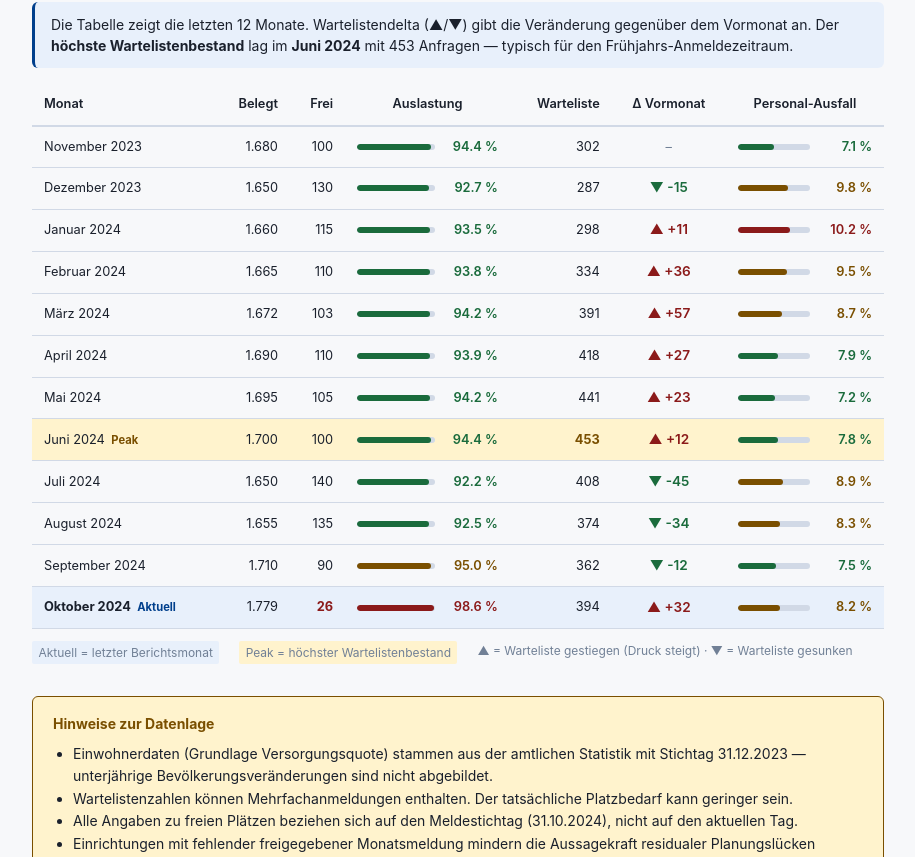
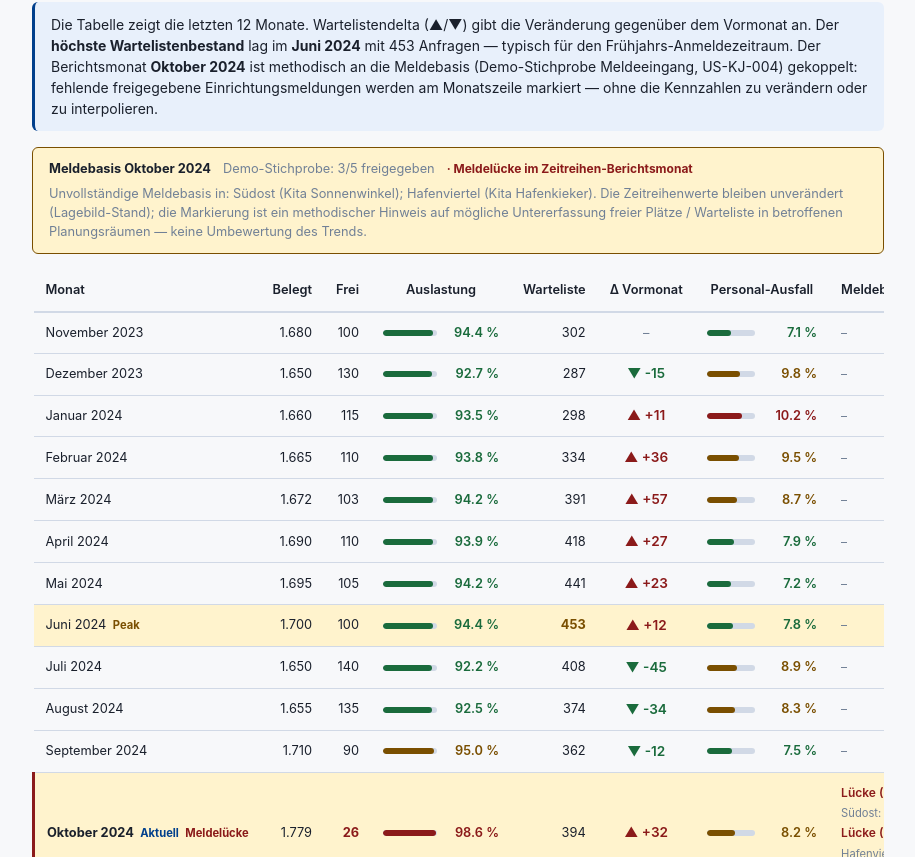
Before and after one commit to d0npedro/open-state, a Next.js app in the folder demo/: page /kita in a window 1280 px wide. Shown: the part 2643-3500 px from the top of the page, without its empty margins (182-1097 px from the left). Built offline with nearby package versions, Linux system fonts and the light colour scheme.

Commit message:
feat(kita): Zeitreihe Meldebasis-Datenlücken markieren (US-KJ-010)
Berichtsmonat in KitaZeitreiheTabelle methodisch an Meldeeingang-Stichprobe
koppeln (Session-sensitiv). Spalte Meldebasis, Summenhinweis, keine Interpolation.

```diff
--- a/demo/app/kita/page.tsx
+++ b/demo/app/kita/page.tsx
@@ -143,6 +143,7 @@ export default function KitaTransparenzberichtPage() {
           <li>Wartelistenzahlen können Mehrfachanmeldungen enthalten. Der tatsächliche Platzbedarf kann geringer sein.</li>
           <li>Alle Angaben zu freien Plätzen beziehen sich auf den Meldestichtag (31.10.2024), nicht auf den aktuellen Tag.</li>
           <li>Einrichtungen mit fehlender freigegebener Monatsmeldung mindern die Aussagekraft residualer Planungslücken (Hinweis only, keine Interpolation). Demo: Planungsraum Südost kann initial eine Meldelücke zeigen – nach Freigabe in der Monatsmeldung geschlossen.</li>
+          <li>Zeitreihe (US-KJ-010): Der Berichtsmonat Oktober 2024 ist methodisch an die Meldebasis-Stichprobe gekoppelt. Meldelücken werden in der Zeitreihentabelle markiert, ohne Kennzahlen zu verändern oder zu interpolieren.</li>
         </ul>
       </div>
 
--- a/demo/components/kita/KitaZeitreiheTabelle.tsx
+++ b/demo/components/kita/KitaZeitreiheTabelle.tsx
@@ -1,12 +1,25 @@
-import type { MonatsKennzahl } from '@/types/kita';
+'use client';
 
 /**
- * Monatsvergleich / Trenddarstellung für den öffentlichen Kita-Transparenzbericht.
+ * Monatsvergleich / Trenddarstellung für den öffentlichen Kita-Transparenzbericht (US-KJ-010).
  * Keine Chart-Bibliothek — reine HTML-Tabelle mit CSS-Visualisierungen.
  *
  * Zeigt: Auslastung, freie Plätze, Warteliste + Monatsdelta, Personalausfall.
  * Markiert: Peak-Monat (höchste Warteliste), saisonale Muster.
+ *
+ * Meldebasis (US-KJ-004 → 010): Der mit dem Meldeeingang übereinstimmende Berichtsmonat
+ * (Demo: Oktober 2024) erhält bei unvollständiger Stichprobe eine Datenlücken-Markierung.
+ * Session-sensitiv; nach Freigabe in /kita/meldung entfällt die Markierung.
+ * Hinweis only — keine Interpolation, keine Umbewertung der Zeitreihenwerte.
+ * Nur Aggregate, keine Kind- oder Personennamen.
  */
+
+import type { MonatsKennzahl } from '@/types/kita';
+import { demoKitaMeldeeingang } from '@/data/mockKitaMeldeeingang';
+import {
+  MeldebasisBadge,
+  useMeldeeingangFuerBedarfsplanung,
+} from '@/components/kita/KitaBedarfsplanungDatenbasis';
 
 // Minimaler Inline-Balken, CSS-only
 function MiniBar({ pct, maxPct = 100, color }: { pct: number; maxPct?: number; color: string }) {
@@ -46,9 +59,31 @@ interface Props {
 }
 
 export function KitaZeitreiheTabelle({ zeitreihe, peakMonatLabel }: Props) {
+  const { basen, eintraege, hydrated } = useMeldeeingangFuerBedarfsplanung();
+  const meldeMonatsIso = demoKitaMeldeeingang.monatsIso;
+  const meldeMonatsLabel = demoKitaMeldeeingang.monatsLabel;
+
   const maxAuslastung = Math.max(...zeitreihe.map(m => m.auslastungsgradProzent));
   const maxWarteliste = Math.max(...zeitreihe.map(m => m.wartelisteBestand));
   const peak = zeitreihe.find(m => m.wartelisteBestand === maxWarteliste);
+
+  /** Stichproben-Lücken (Planungsräume) – nur wenn hydratisiert, um SSR-Mismatch zu vermeiden */
+  const lueckenBasen = basen.filter(b => b.hatDatenluecke);
+  const freigegebenCount = eintraege.filter(e => e.status === 'FREIGEGEBEN').length;
+  const erwartetCount = eintraege.length;
+  const hatGesamtLuecke = hydrated && lueckenBasen.length > 0;
+  const schwereGesamt = lueckenBasen.some(b => b.schwere === 'UEBERFAELLIG')
+    ? 'UEBERFAELLIG'
+    : lueckenBasen.length > 0
+      ? 'AUSSTEHEND'
+      : 'OK';
+
+  const lueckenKurz = lueckenBasen
+    .map(b => {
+      const namen = b.luecken.map(e => e.einrichtungBezeichnung).join(', ');
+      return `${b.planungsraumBezeichnung} (${namen})`;
+    })
+    .join('; ');
 
   return (
     <div>
@@ -65,9 +100,63 @@ export function KitaZeitreiheTabelle({ zeitreihe, peakMonatLabel }: Props) {
       }}>
         Die Tabelle zeigt die letzten 12 Monate. Wartelistendelta (▲/▼) gibt die Veränderung gegenüber dem Vormonat an.
         {peak && (
-          <> Der <strong>höchste Wartelistenbestand</strong> lag im <strong>{peak.monatLabel}</strong> mit {peak.wartelisteBestand} Anfragen — typisch für den Frühjahrs-Anmeldezeitraum.</>
+          <> Der <strong>höchste Wartelistenbestand</strong> lag im <strong>{peak.monatLabel}</strong>
+          {peakMonatLabel ? ` (${peakMonatLabel})` : ''} mit {peak.wartelisteBestand} Anfragen — typisch für den Frühjahrs-Anmeldezeitraum.</>
+        )}
+        {' '}Der Berichtsmonat <strong>{meldeMonatsLabel}</strong> ist methodisch an die Meldebasis
+        (Demo-Stichprobe Meldeeingang, US-KJ-004) gekoppelt: fehlende freigegebene Einrichtungsmeldungen
+        werden am Monatszeile markiert — ohne die Kennzahlen zu verändern oder zu interpolieren.
+      </div>
+
+      {/* Meldebasis-Summenhinweis (Session-sensitiv) */}
+      {hydrated && (
+        <div
+          style={{
+            marginBottom: '1rem',
+            padding: '0.7rem 1rem',
+            background: hatGesamtLuecke ? 'var(--color-warning-light)' : 'var(--color-neutral-light)',
+            border: hatGesamtLuecke
+              ? '1px solid var(--color-warning)'
+              : '1px solid var(--color-border)',
+            borderRadius: 'var(--radius)',
+            fontSize: '0.85rem',
+            lineHeight: 1.5,
+            color: 'var(--color-text)',
+          }}
+          role="status"
+          aria-live="polite"
+        >
+          <div style={{ display: 'flex', flexWrap: 'wrap', gap: '0.75rem', alignItems: 'baseline', marginBottom: hatGesamtLuecke ? '0.35rem' : 0 }}>
+            <strong style={{ fontSize: '0.8rem' }}>Meldebasis {meldeMonatsLabel}</strong>
+            <span style={{ fontSize: '0.8rem', color: 'var(--color-text-muted)' }}>
+              Demo-Stichprobe: {freigegebenCount}/{erwartetCount} freigegeben
+            </span>
+            {hatGesamtLuecke ? (
+              <span
+                style={{
+                  fontSize: '0.75rem',
+                  fontWeight: 700,
+                  color: schwereGesamt === 'UEBERFAELLIG' ? 'var(--color-danger)' : 'var(--color-warning)',
+                }}
+              >
+                · Meldelücke im Zeitreihen-Berichtsmonat
+              </span>
+            ) : (
+              <span style={{ fontSize: '0.75rem', fontWeight: 600, color: 'var(--color-success)' }}>
+                · Stichprobe vollständig (ggf. nach Freigabe in /kita/meldung)
+              </span>
             )}
           </div>
+          {hatGesamtLuecke && (
+            <p style={{ margin: 0, fontSize: '0.8rem', color: 'var(--color-text-muted)' }}>
+              Unvollständige Meldebasis in: {lueckenKurz}. Die Zeitreihenwerte bleiben unverändert
+              (Lagebild-Stand); die Markierung ist ein methodischer Hinweis auf mögliche
+              Untererfassung freier Plätze / Warteliste in betroffenen Planungsräumen — keine
+              Umbewertung des Trends.
+            </p>
+          )}
+        </div>
+      )}
 
       <div style={{ overflowX: 'auto' }}>
         <table style={{ width: '100%', borderCollapse: 'collapse', fontSize: '0.8rem' }}>
@@ -80,12 +169,15 @@ export function KitaZeitreiheTabelle({ zeitreihe, peakMonatLabel }: Props) {
               <th style={{ padding: '0.65rem 0.75rem', textAlign: 'right', fontWeight: 600, whiteSpace: 'nowrap' }}>Warteliste</th>
               <th style={{ padding: '0.65rem 0.75rem', textAlign: 'center', fontWeight: 600, whiteSpace: 'nowrap' }}>Δ Vormonat</th>
               <th style={{ padding: '0.65rem 0.75rem', fontWeight: 600, whiteSpace: 'nowrap', minWidth: '120px' }}>Personal-Ausfall</th>
+              <th style={{ padding: '0.65rem 0.75rem', textAlign: 'left', fontWeight: 600, whiteSpace: 'nowrap' }}>Meldebasis</th>
             </tr>
           </thead>
           <tbody>
             {zeitreihe.map((m, i) => {
               const isPeak = m.wartelisteBestand === maxWarteliste;
               const isLatest = i === zeitreihe.length - 1;
+              const isMeldeMonat = m.monat === meldeMonatsIso;
+              const showMeldeLuecke = isMeldeMonat && hatGesamtLuecke;
               const auslastColor =
                 m.auslastungsgradProzent >= 98 ? 'var(--color-danger)' :
                 m.auslastungsgradProzent >= 95 ? 'var(--color-warning)' :
@@ -95,12 +187,21 @@ export function KitaZeitreiheTabelle({ zeitreihe, peakMonatLabel }: Props) {
                 m.personalAusfallquoteProzent > 8  ? 'var(--color-warning)' :
                 'var(--color-success)';
 
+              const rowBorderLeft = showMeldeLuecke
+                ? schwereGesamt === 'UEBERFAELLIG'
+                  ? '3px solid var(--color-danger)'
+                  : '3px solid var(--color-warning)'
+                : undefined;
+
               return (
                 <tr
                   key={m.monat}
                   style={{
                     borderBottom: '1px solid var(--color-border)',
-                    background: isLatest
+                    borderLeft: rowBorderLeft,
+                    background: showMeldeLuecke
+                      ? 'var(--color-warning-light)'
+                      : isLatest
                         ? 'var(--color-primary-light)'
                         : isPeak
                           ? 'var(--color-warning-light)'
@@ -109,13 +210,25 @@ export function KitaZeitreiheTabelle({ zeitreihe, peakMonatLabel }: Props) {
                             : 'var(--color-neutral-light)',
                   }}
                 >
-                  <td style={{ padding: '0.6rem 0.75rem', fontWeight: isLatest ? 700 : 400, whiteSpace: 'nowrap' }}>
+                  <td style={{ padding: '0.6rem 0.75rem', fontWeight: isLatest || showMeldeLuecke ? 700 : 400, whiteSpace: 'nowrap' }}>
                     {m.monatLabel}
                     {isPeak && !isLatest && (
                       <span style={{ marginLeft: '0.4rem', fontSize: '0.7rem', color: 'var(--color-warning)', fontWeight: 700 }}>Peak</span>
                     )}
                     {isLatest && (
                       <span style={{ marginLeft: '0.4rem', fontSize: '0.7rem', color: 'var(--color-primary)', fontWeight: 700 }}>Aktuell</span>
+                    )}
+                    {showMeldeLuecke && (
+                      <span
+                        style={{
+                          marginLeft: '0.4rem',
+                          fontSize: '0.7rem',
+                          fontWeight: 700,
+                          color: schwereGesamt === 'UEBERFAELLIG' ? 'var(--color-danger)' : 'var(--color-warning)',
+                        }}
+                      >
+                        Meldelücke
+                      </span>
                     )}
                   </td>
                   <td style={{ padding: '0.6rem 0.75rem', textAlign: 'right' }}>{m.belegtePlaetze.toLocaleString('de-DE')}</td>
@@ -134,6 +247,41 @@ export function KitaZeitreiheTabelle({ zeitreihe, peakMonatLabel }: Props) {
                   <td style={{ padding: '0.6rem 0.75rem' }}>
                     <MiniBar pct={m.personalAusfallquoteProzent} maxPct={14} color={ausfallColor} />
                   </td>
+                  <td style={{ padding: '0.6rem 0.75rem', verticalAlign: 'middle' }}>
+                    {isMeldeMonat ? (
+                      hydrated ? (
+                        showMeldeLuecke ? (
+                          <div style={{ display: 'flex', flexDirection: 'column', gap: '0.2rem' }}>
+                            <span
+                              style={{
+                                fontSize: '0.75rem',
+                                fontWeight: 600,
+                                color: schwereGesamt === 'UEBERFAELLIG' ? 'var(--color-danger)' : 'var(--color-warning)',
+                              }}
+                              title={lueckenKurz}
+                            >
+                              Lücke ({freigegebenCount}/{erwartetCount})
+                            </span>
+                            {lueckenBasen.slice(0, 2).map(b => (
+                              <span key={b.planungsraumId} style={{ fontSize: '0.7rem', color: 'var(--color-text-muted)' }}>
+                                {b.planungsraumBezeichnung}: <MeldebasisBadge basis={b} />
+                              </span>
+                            ))}
+                          </div>
+                        ) : (
+                          <span style={{ fontSize: '0.75rem', fontWeight: 600, color: 'var(--color-success)' }}>
+                            vollständig
+                          </span>
+                        )
+                      ) : (
+                        <span style={{ fontSize: '0.75rem', color: 'var(--color-text-muted)' }}>…</span>
+                      )
+                    ) : (
+                      <span style={{ fontSize: '0.75rem', color: 'var(--color-text-muted)' }} title="Meldebasis-Stichprobe gilt nur für den aktuellen Berichtsmonat">
+                        –
+                      </span>
+                    )}
+                  </td>
                 </tr>
               );
             })}
@@ -145,8 +293,18 @@ export function KitaZeitreiheTabelle({ zeitreihe, peakMonatLabel }: Props) {
       <div style={{ marginTop: '0.75rem', fontSize: '0.75rem', color: 'var(--color-text-muted)', display: 'flex', gap: '1.25rem', flexWrap: 'wrap' }}>
         <span style={{ background: 'var(--color-primary-light)', padding: '0.1rem 0.4rem', borderRadius: '2px' }}>Aktuell = letzter Berichtsmonat</span>
         <span style={{ background: 'var(--color-warning-light)', padding: '0.1rem 0.4rem', borderRadius: '2px' }}>Peak = höchster Wartelistenbestand</span>
+        <span style={{ background: 'var(--color-warning-light)', padding: '0.1rem 0.4rem', borderRadius: '2px', border: '1px solid var(--color-warning)' }}>
+          Meldelücke = unvollständige Meldebasis (Demo-Stichprobe, Session)
+        </span>
         <span>▲ = Warteliste gestiegen (Druck steigt) · ▼ = Warteliste gesunken</span>
       </div>
+
+      <p style={{ margin: '0.75rem 0 0', fontSize: '0.8rem', color: 'var(--color-text-muted)', lineHeight: 1.5 }}>
+        Methodik (US-KJ-010 AK&nbsp;6): Datenlücken im Zeitverlauf sind am Meldemonat sichtbar markiert.
+        Historische Monate ohne Stichproben-Meldeeingang zeigen „–“ in der Spalte Meldebasis.
+        Keine Schätzwerte, keine Trendkorrektur. Nur Aggregate; Freigabe-Demo unter{' '}
+        <a href="/kita/meldung" style={{ color: 'var(--color-primary)' }}>/kita/meldung</a>.
+      </p>
     </div>
   );
 }
```
Also changed, not shown: 1 other file (tests, documents, lock files or other folders). Lines whose indentation alone changed are shown as unchanged.
